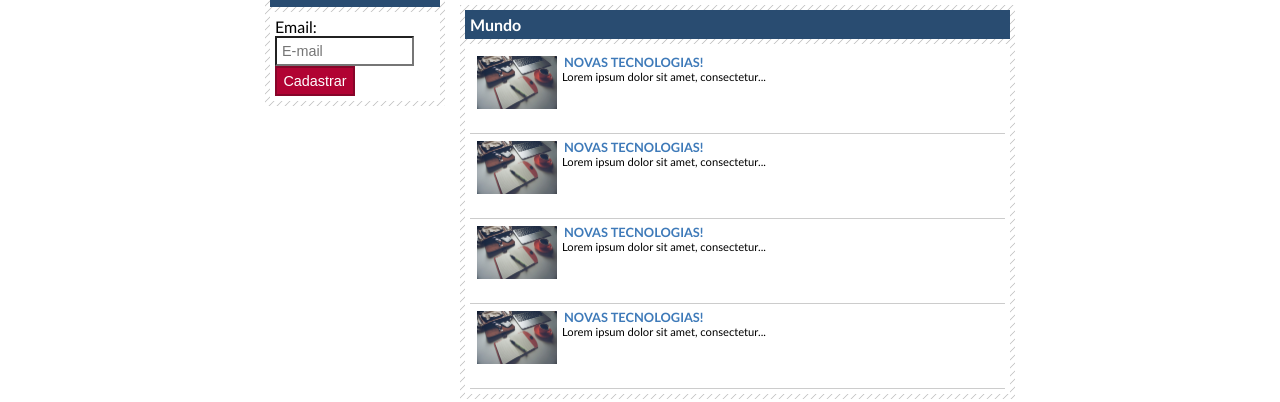
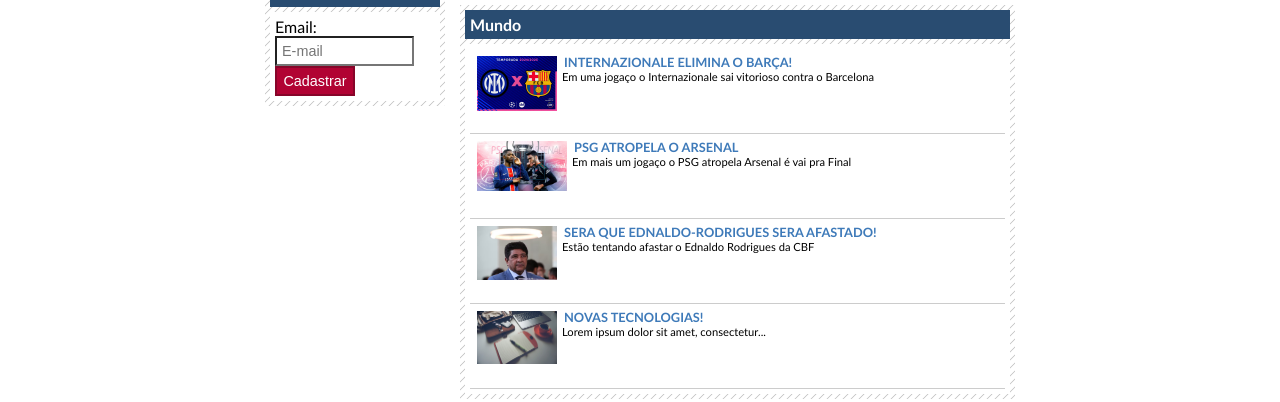
Before and after one commit to Nicksn18/landingpage.new, a plain HTML site: page brasil.html in a window 1280 px wide. Shown: the part 632-1034 px from the top of the page. Drawn offline with Linux system fonts and the light colour scheme.

Commit message:
Brasil.html fiz algumas alterações nas noticias

```diff
--- a/brasil.html
+++ b/brasil.html
@@ -65,23 +65,23 @@
                     <ul id="lista-noticias">
                         <li>
                             <a href="">
-                                <img src="imagens/tecnologia.jpg" width="80">
-                                <h3>Novas tecnologias!</h3>
-                                <p>Lorem ipsum dolor sit amet, consectetur...</p>
+                                <img src="./imagens/CHAMPIONS_1280_X880_Escudos_ddcfae3895.jpeg" width="80">
+                                <h3>Internazionale elimina o Barça!</h3>
+                                <p>Em uma jogaço o Internazionale sai vitorioso contra o Barcelona</p>
                             </a>
                         </li>
                         <li>
                             <a href="">
-                                <img src="imagens/tecnologia.jpg" width="80">
-                                <h3>Novas tecnologias!</h3>
-                                <p>Lorem ipsum dolor sit amet, consectetur...</p>
+                                <img src="imagens/psg-arsenal.avif" width="90">
+                                <h3>Psg atropela o arsenal</h3>
+                                <p>Em mais um jogaço o PSG atropela Arsenal é vai pra Final</p>
                             </a>
                         </li>
                         <li>
                             <a href="">
-                                <img src="imagens/tecnologia.jpg" width="80">
-                                <h3>Novas tecnologias!</h3>
-                                <p>Lorem ipsum dolor sit amet, consectetur...</p>
+                                <img src="imagens/ednaldo-rodrigues.avif" width="80">
+                                <h3>Sera que ednaldo-rodrigues Sera Afastado!</h3>
+                                <p>Estão tentando afastar o Ednaldo Rodrigues da CBF</p>
                             </a>
                         </li>
                         <li>
```
Also changed, not shown: imagens/CHAMPIONS_1280_X880_Escudos_ddcfae3895.jpeg (added), imagens/psg-arsenal.avif (added).
